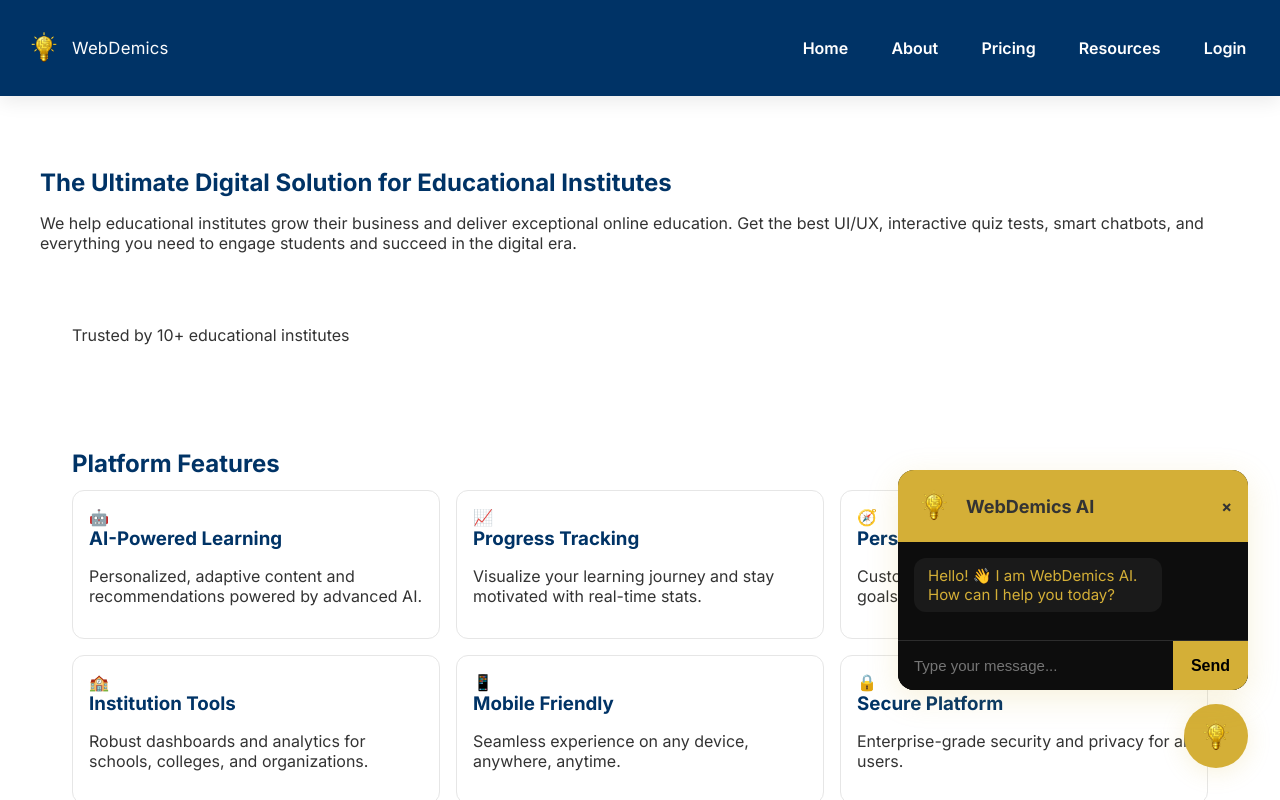
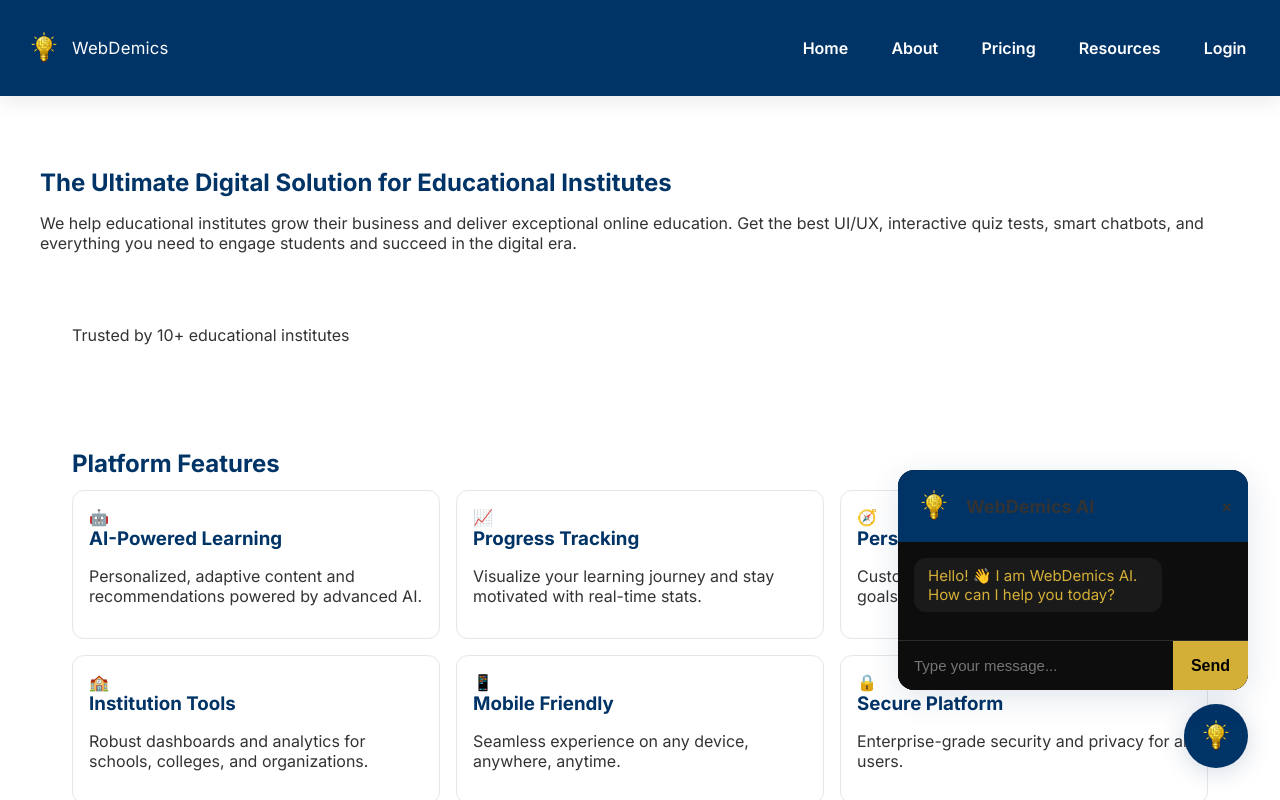
Before and after one commit to anfushahid2020/my-business-website, a React (Vite) app: page /login in a window 1280 px wide. Both pictures are taken after a click on the button "Open Chatbot". Shown: the top 800 px of the page. Built offline with nearby package versions, Linux system fonts and the light colour scheme.

Commit message:
fix(chatbot): use site primary color for logo backgrounds

```diff
--- a/src/components/Chatbot.tsx
+++ b/src/components/Chatbot.tsx
@@ -103,12 +103,12 @@ const Chatbot: React.FC = () => {
           bottom: 32,
           right: 32,
           zIndex: 1000,
-          background: '#D4AF37',
+          background: 'var(--primary)',
           border: 'none',
           borderRadius: '50%',
           width: 64,
           height: 64,
-          boxShadow: '0 4px 24px rgba(212, 175, 55, 0.18)',
+          boxShadow: '0 4px 24px rgba(0, 51, 102, 0.18)',
           display: 'flex',
           alignItems: 'center',
           justifyContent: 'center',
@@ -129,14 +129,14 @@ const Chatbot: React.FC = () => {
             maxWidth: '90vw',
             background: '#0d0d0d',
             borderRadius: 16,
-            boxShadow: '0 8px 32px rgba(212, 175, 55, 0.18)',
+            boxShadow: '0 8px 32px rgba(0, 51, 102, 0.12)',
             zIndex: 1001,
             display: 'flex',
             flexDirection: 'column',
             overflow: 'hidden',
           }}
         >
-            <div style={{ background: '#D4AF37', color: '#000000', padding: '1rem', display: 'flex', alignItems: 'center', gap: 12 }}>
+            <div style={{ background: 'var(--primary)', color: '#ffffff', padding: '1rem', display: 'flex', alignItems: 'center', gap: 12 }}>
             <Logo />
             <span style={{ fontWeight: 700, fontSize: 18 }}>{BOT_NAME}</span>
             <span style={{ marginLeft: 'auto', cursor: 'pointer', fontWeight: 700 }} onClick={() => setOpen(false)}>&times;</span>
```
